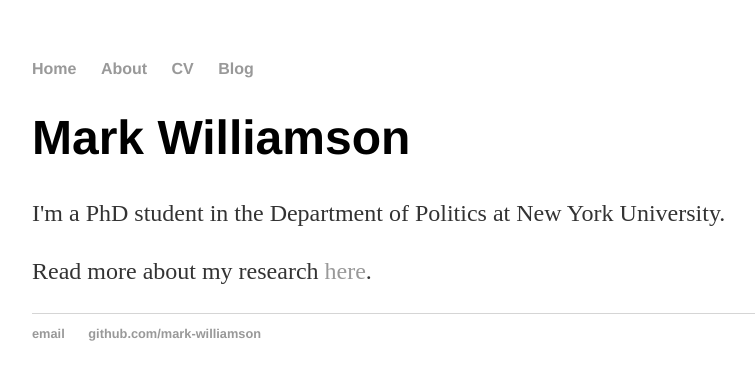
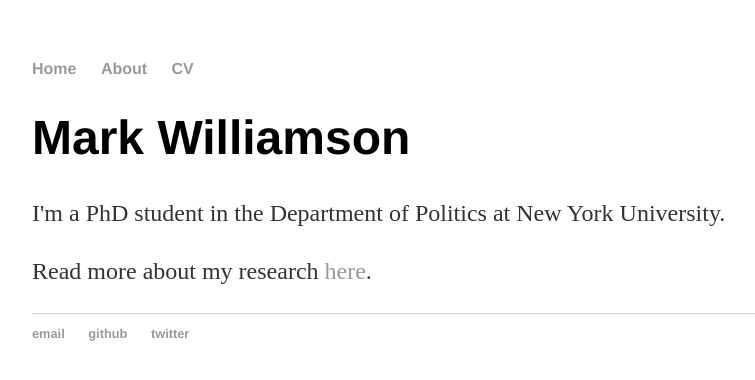
Before and after one commit to mark-williamson/mark-williamson.github.io, a Jekyll site: the page built from index.html, in a window 1280 px wide. Shown: the top 380 px of the page, without its empty margins (160-915 px from the left). Built offline with Jekyll 4.4.1, drawn with Linux system fonts in a browser that asks for light colours.

Commit message:
Update links

```diff
--- a/_layouts/default.html
+++ b/_layouts/default.html
@@ -11,7 +11,6 @@
 	        		<li><a href="/">Home</a></li>
 		        	<li><a href="/about">About</a></li>
 	        		<li><a href="/cv">CV</a></li>
-	        		<li><a href="/blog">Blog</a></li>
 	    		</ul>
 			</nav>
 			<div class="container">
@@ -22,7 +21,8 @@
 			<footer>
 	    		<ul>
 	        		<li><a href="mailto:mdw414@nyu.edu">email</a></li>
-	        		<li><a href="https://github.com/mark-williamson">github.com/mark-williamson</a></li>
+	        		<li><a href="https://github.com/mark-williamson">github</a></li>
+				<li><a href="https://twitter.com/_markwilliamson">twitter</a></li>
 				</ul>
 			</footer>
 		</body>
```
